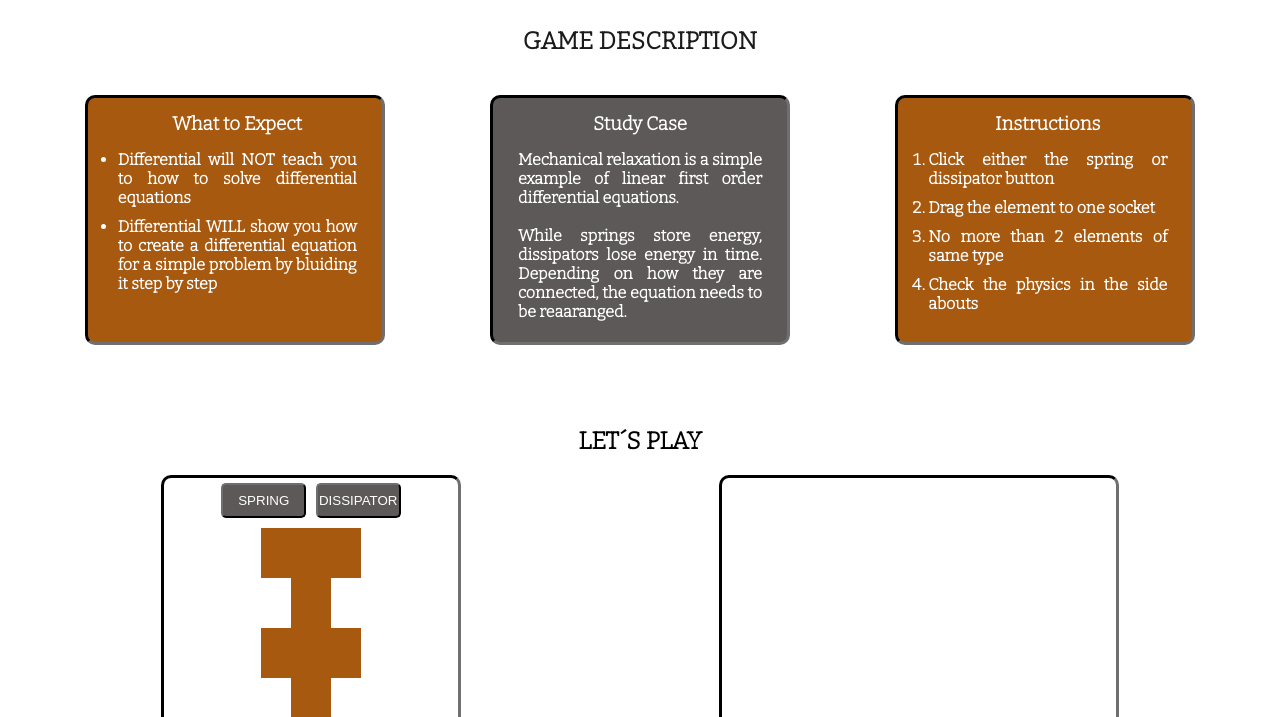
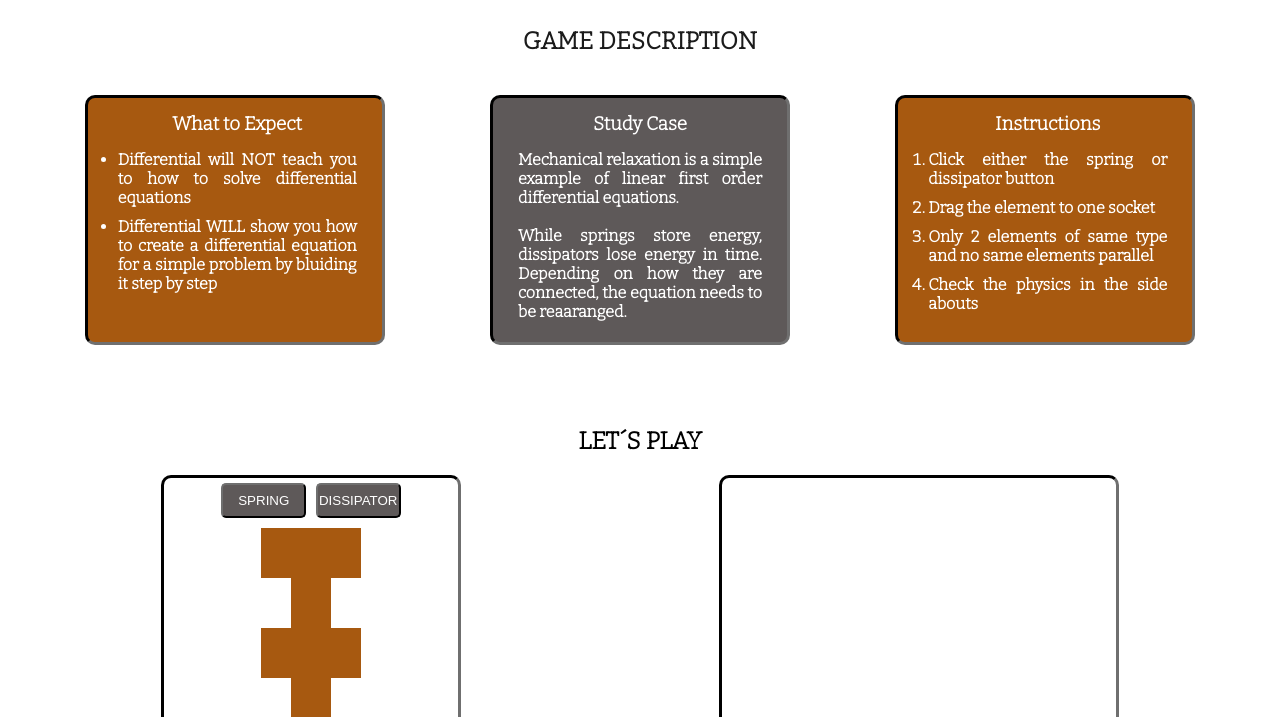
Before and after one commit to eandablo/differential, a plain HTML site: page userpage.html in a window 1280 px wide. Shown: the part 83-800 px from the top of the page. Drawn offline with nearby package versions, Linux system fonts and the light colour scheme.

Commit message:
change instruction text to include the no similar objects parallel in the sockets

```diff
--- a/userpage.html
+++ b/userpage.html
@@ -60,7 +60,7 @@
                     <li>Click either the spring or dissipator button</li>
                     <li><p class="desktop-instruction">Drag the element to one socket</p>
                         <p class="mobile-instruction">Touch  the socket to latch element</p></li>
-                    <li>No more than 2 elements of same type</li>
+                    <li>Only 2 elements of same type and no same elements parallel</li>
                     <li>Check the physics in the side abouts</li>
                 </ol>
             </div>
```
